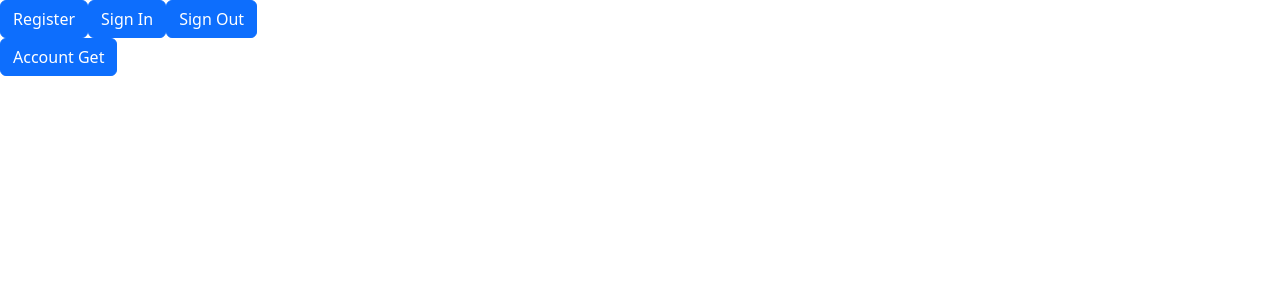
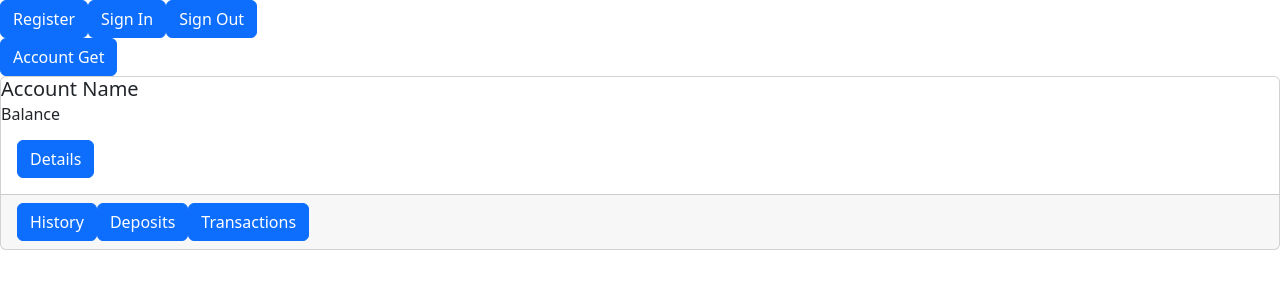
Before and after one commit to ShnanignFlanign/better-budget-frontend, a React (Create React App) app: page / in a window 1280 px wide. Shown: the top 300 px of the page. Built offline with nearby package versions, Linux system fonts and the light colour scheme.

Commit message:
working on some of the layout while flask is being a dick

```diff
--- a/src/App.js
+++ b/src/App.js
@@ -2,7 +2,7 @@ import React, { useState } from 'react';
 import 'bootstrap/dist/css/bootstrap.min.css';
 import {Button} from "react-bootstrap";
 import Header from './components/Header';
-
+import Account from './components/Acct'
 
 
 function App() {
@@ -26,11 +26,12 @@ function App() {
         await fetch(url, {
           method: 'POST',
           body: JSON.stringify(loginBody),
+          withCredentials: true,
+          credentials: "same-origin",
           headers: {
             'Content-Type': 'application/json',
             'Connection': 'keep-alive'
-          },
-          credentials: "include"
+          }
         })
         .then(res => {
           if(res.status === 200) {
@@ -78,7 +79,8 @@ function App() {
   const acctsGet = () => {
     const url = process.env.REACT_APP_BACKEND_URL  + "/portal/accounts/"
     fetch(url, {
-      credentials: "include"
+      withCredentials: true,
+      credentials: "same-origin"
     })
     .then(res => {
         if(res.status === 200) {
@@ -111,6 +113,7 @@ function App() {
     <div className="App">
       <Header logOut={logOut} signIn={signIn} />
       <Button onClick={acctsGet}>Account Get</Button>
+      <Account></Account>
     </div>
   );
 }
--- a/src/components/Acct.js
+++ b/src/components/Acct.js
@@ -0,0 +1,67 @@
+import React, { useState } from 'react';
+import { Button, Card, ListGroup } from 'react-bootstrap';
+import Modal from 'react-bootstrap/Modal';
+
+const Account = (props) => {
+  // START MODAL STATE //
+  const [show, setShow] = useState(false);
+  const handleClose = () => setShow(false);
+  const handleShow = () => setShow(true);
+  // END MODAL STATE //
+
+  // START PROP HANDLE STATE //
+//   const emptyForm = {email: '', password: ''}
+//     const [form, setForm] = useState(emptyForm)
+
+//     const handleChange = (e) => {
+//       setForm((prev) => ({...form, [e.target.name]: e.target.value}))
+//     }
+
+//     const handleSubmit = (e) => {
+//       e.preventDefault()
+//       props.signIn(e)
+//       setForm({
+//         email: '',
+//         password: ''
+//       })
+//       handleClose()
+//     }
+  // END PROP HANDLE STATE //
+  return (
+    <>
+    <Card>
+        <Card.Title>Account Name</Card.Title>
+        <Card.Subtitle>Balance</Card.Subtitle>
+
+        <Card.Body>
+            <Button variant="primary" onClick={handleShow}>
+                Details
+            </Button>
+        </Card.Body>
+        <Card.Footer>
+            <Button variant="primary">History</Button>
+            <Button variant="primary">Deposits</Button>
+            <Button variant="primary">Transactions</Button>
+        </Card.Footer>
+
+        <Modal show={show} onHide={handleClose}>
+            <Modal.Header closeButton>
+            <Modal.Title>Account Name</Modal.Title>
+            </Modal.Header>
+            <Modal.Body>
+                <ListGroup variant="flush">
+                    <ListGroup.Item>Name:</ListGroup.Item>
+                    <ListGroup.Item>Balance:</ListGroup.Item>
+                </ListGroup>
+            </Modal.Body>
+            <Modal.Footer>
+                <Button variant="primary">Edit</Button>
+                <Button variant="primary">Delete</Button>
+            </Modal.Footer>
+        </Modal>
+      </Card>
+    </>
+  );
+}
+
+export default Account;
```
